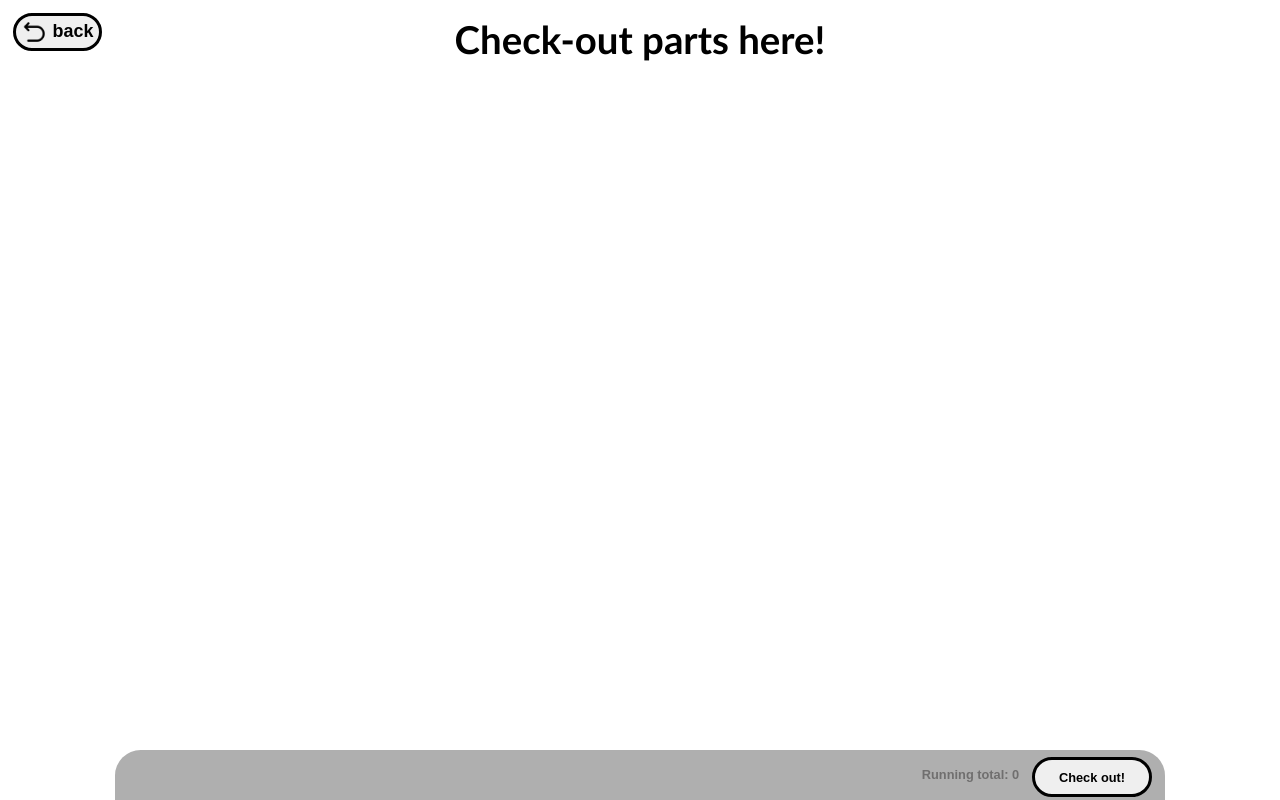
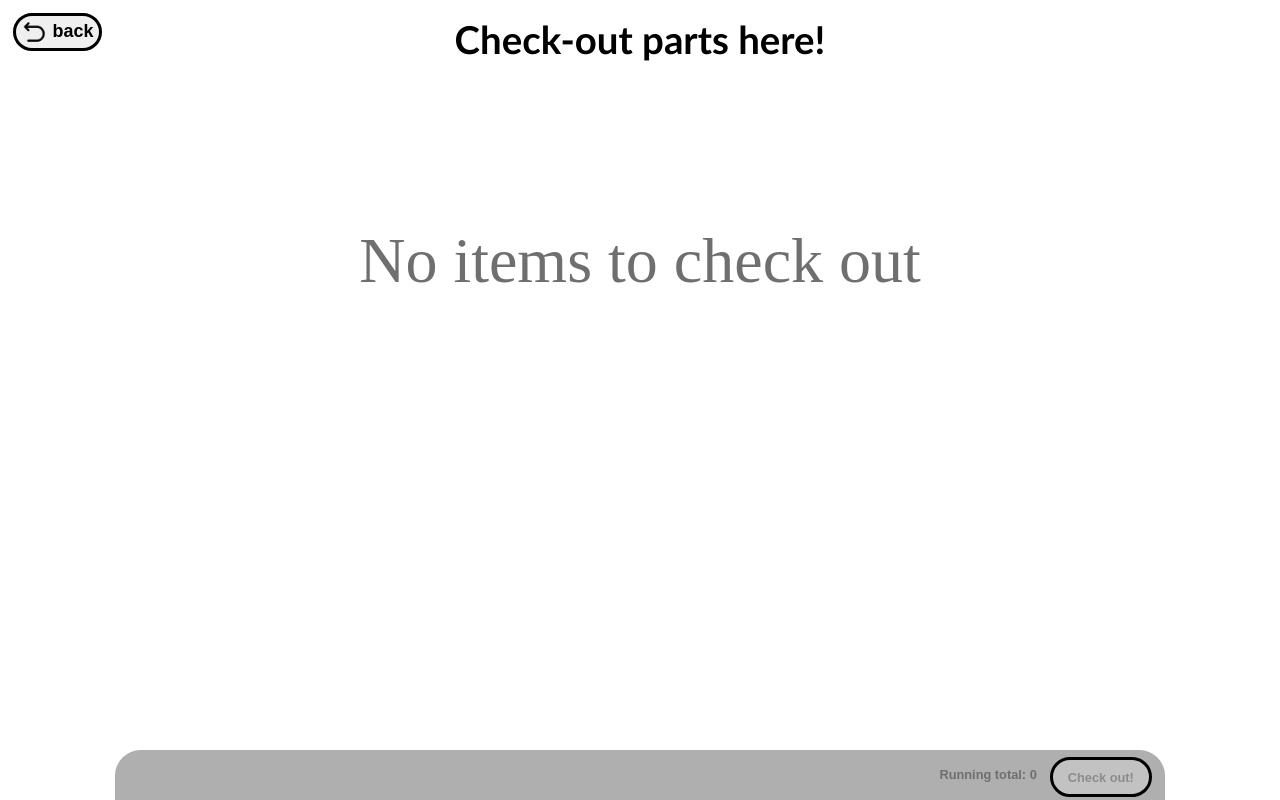
Before and after one commit to Martycat111/Partler, a Bottle app: page /check-out in a window 1280 px wide. Run offline with Bottle, Linux system fonts and the light colour scheme.

Commit message:
PLEASE SYNC CHANGES

```diff
--- a/css/checkout.css
+++ b/css/checkout.css
@@ -134,6 +134,7 @@ button {
 
   background-color: #AFAFAF;
 
+  min-height: 25px;
   height: 5vh;
   width: 80vw;
 
@@ -158,14 +159,14 @@ button {
   align-self: center;
   float: right;
 }
-
 .checkout-button {
   text-align: center;
+  min-height: 25px;
   height: 5vh;
-  aspect-ratio: 3/1; /* width, height */
+  width: 8vw;
   float: right;
 }
-.checkout-button :hover {
+.checkout-button:enabled:hover {
   background-color: #AFAFAF;
 }
 .checkout-button p{
@@ -199,3 +200,9 @@ button {
   margin: 0;
   font-size: 1.4vw;
 }
+.noitems {
+  position: absolute;
+  justify-self: center;
+  font-size: 5vw;
+  color: #706f6f
+}
--- a/css/global.css
+++ b/css/global.css
@@ -1,3 +1,3 @@
-button {
+button:enabled {
     cursor: pointer;
 }
--- a/js/checkout.js
+++ b/js/checkout.js
@@ -46,19 +46,25 @@ function checkout() {
             "Content-type": "application/json; charset=UTF-8"
         }
     })
-
+    // reload page to reflect changes, this shouldn't be necessary later because there will be another page
+    location.reload();
 }
 function update_running_total() {
     var number = get_total_items()
     var runningtotal = document.getElementsByClassName("total")
+    var checkoutbutton = document.getElementsByClassName("checkout-button")[0]
     runningtotal[0].innerText = `Running total: ${number}`
+    if (number == 0) {
+        console.log("disabling")
+        checkoutbutton.disabled = true
+    }
+    else {
+        console.log("enablimng")
+        checkoutbutton.disabled = false
+    }
 }
 
 function get_total_items() {
-    // Partial Source - https://stackoverflow.com/a/5338729
-    // Posted by erickb, modified by community. See post 'Timeline' for change history
-    // Retrieved 2026-10-24, License - CC BY-SA 4.0
-
     var elements = document.getElementsByClassName("numberInput");
     var number = 0;
 
--- a/main.py
+++ b/main.py
@@ -3,9 +3,25 @@ from datetime import datetime
 from tinydb import TinyDB, Query # type: ignore
 import json
 
+
+# functions
+
+def update_db():
+    #update the db to reflect the lists
+    parts.truncate()
+    parts.insert({'names': parts_names})
+    parts.insert({'count': parts_counts})
+    parts.insert({'image': parts_images})
+
+def update_lists():
+    #update the lists to reflect the db
+    parts_names  = parts.all()[0].get('names')
+    parts_counts = parts.all()[1].get('count')
+    parts_images = parts.all()[2].get('image')
+
 app = Bottle()
 
-### DATABASE
+# db
 
 parts = TinyDB('db/parts.json')
 partdb = Query()
@@ -37,15 +53,12 @@ except:
     None,
     "bam.png"]})
 
-# Retrieve records
+# Retrieve records initially
 username = user.all()[0].get('name')
-
 parts_names  = parts.all()[0].get('names')
 parts_counts = parts.all()[1].get('count')
 parts_images = parts.all()[2].get('image')
-
-
-# END DATABAEES
+# end db
 
 #main page
 main_path = "templates/main.html"
@@ -97,15 +110,30 @@ def index():
     #get data
     req_data = request.body.readlines()[0]
     data = json.loads(req_data)
-    #removing_names = data["names"]
+    removing_names = data["names"]
     removing_counts = data["counts"]
+
+    #last checked out functionality
+    last_checked_out_names = removing_names
+    last_checked_out_counts = removing_counts
+    last_checked_out_images = parts_images
 
     for i in range(0, len(removing_counts)):
         #runs for each item
-        print("remove item functionality here")
-        #if removing_counts[i] > 0:
+        #check if need to remove item
+        if removing_counts[i] > 0:
             #removing an item
-            #parts.update({'counts'[i]: removing_counts[i]})
+            if parts_counts[i] - removing_counts[i] <= 0:
+                print(f"removed: {parts_names[i]}, no items left")
+                parts_counts.remove(parts_counts[i])
+                parts_names.remove(parts_names[i])
+                parts_images.remove(parts_images[i])
+            else:
+                print(f"removed {removing_counts[i]} from {parts_names[i]}")
+                parts_counts[i] -= removing_counts[i]
+
+
+    update_db()
 
 @app.route('/check-out')
 def chkout():
--- a/templates/checkout.html
+++ b/templates/checkout.html
@@ -17,6 +17,9 @@
 
     <titletext>Check-out parts here! </titletext>
     <div class="items">
+        % if len(names) == 0:
+          <p class="noitems">No items to check out</p>
+        % end
         % for i in range(len(names)):
             <div class="itemholder">
                 %if images[i] != None:
@@ -45,7 +48,7 @@
         % end
 
         <footer class="bottombar">
-          <button class="checkout-button" onclick="checkout()">
+          <button class="checkout-button" onclick="checkout()" disabled="true">
             <p>Check out!</p>
           </button>
           <p class="total">Running total: 0</p>
```
Also changed, not shown: css/main.css (line endings or trailing spaces), 2 other files.
